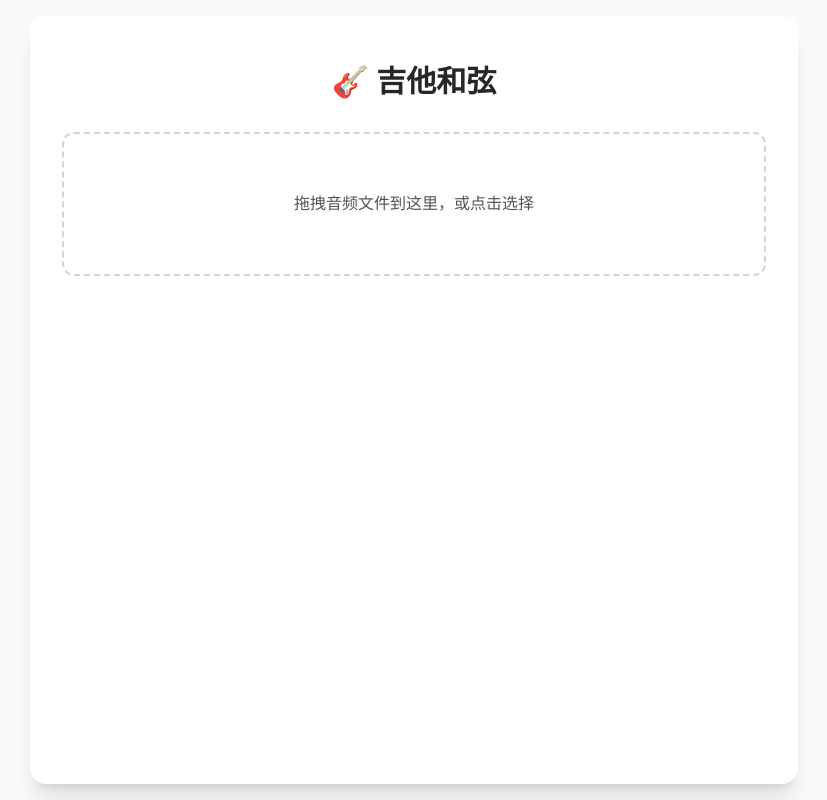
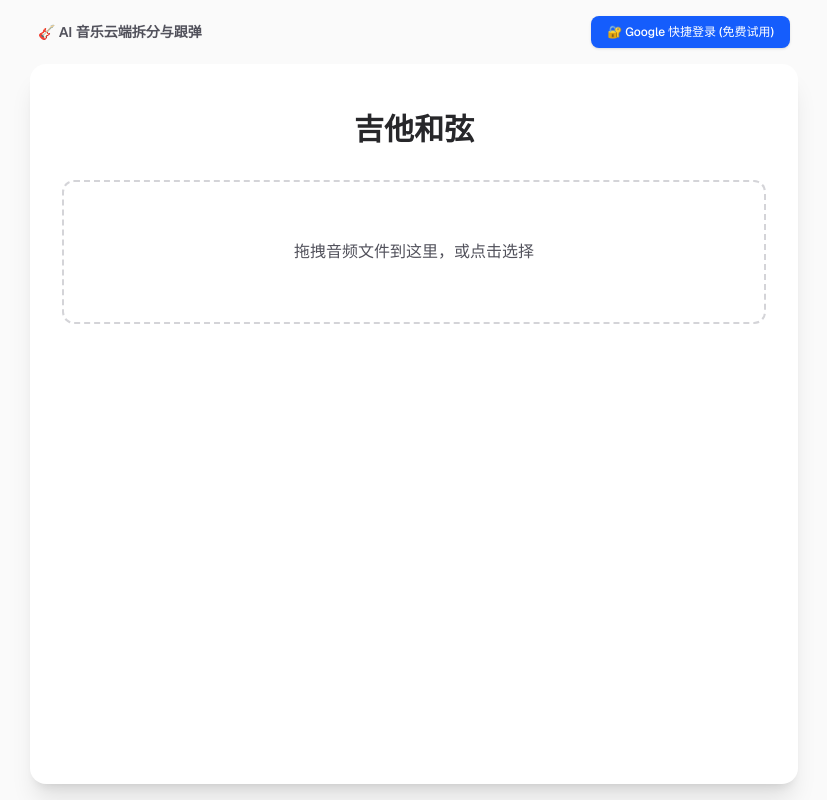
Before and after one commit to warmcoding/sound, a Next.js app: page / in a window 1280 px wide. Shown: the whole page, without its empty margins (226-1053 px from the left). Built offline with nearby package versions, Linux system fonts and the light colour scheme.

Commit message:
v032 add user system

```diff
--- a/app/page.tsx
+++ b/app/page.tsx
@@ -1,6 +1,6 @@
 'use client';
 import { createClient } from '@supabase/supabase-js';
-import { useState, useRef, useCallback } from 'react';
+import { useState, useRef, useCallback, useEffect } from 'react';
 
 const SUPABASE_URL = "https://teuhgretiiawyjtkuzkh.supabase.co"
 const SUPABASE_KEY = "eyJhbGciOiJIUzI1NiIsInR5cCI6IkpXVCJ9.eyJpc3MiOiJzdXBhYmFzZSIsInJlZiI6InRldWhncmV0aWlhd3lqdGt1emtoIiwicm9sZSI6ImFub24iLCJpYXQiOjE3ODg0MzE1OTUsImV4cCI6MjEwNDAwNzU5NX0.ElBYECVaWA0SLLWgSHgI7zaDFNdrG15DEkZ2U3RU7iA"
@@ -42,6 +42,10 @@ export default function Home() {
   const [isProcessing, setIsProcessing] = useState(false);
   const [statusMsg, setStatusMsg] = useState('');
 
+  // 👤 用户认证与额度状态
+  const [user, setUser] = useState<any>(null);
+  const [authLoading, setAuthLoading] = useState(true);
+
   // 多轨与播放时间状态
   const [isPlayingAll, setIsPlayingAll] = useState(false);
   const [currentTime, setCurrentTime] = useState(0);
@@ -49,6 +53,36 @@ export default function Home() {
   const [tracks, setTracks] = useState<Track[]>([]);
   const [chords, setChords] = useState<ChordItem[]>([]);
   const audioRefs = useRef<{ [key: string]: HTMLAudioElement | null }>({});
+
+  // 1. 初始化检查登录状态
+  useEffect(() => {
+    supabase.auth.getUser().then(({ data: { user } }) => {
+      setUser(user);
+      setAuthLoading(false);
+    });
+
+    const { data: { subscription } } = supabase.auth.onAuthStateChange((_event, session) => {
+      setUser(session?.user ?? null);
+    });
+
+    return () => subscription.unsubscribe();
+  }, []);
+
+  // 🚀 Google 快捷登录函数
+  const handleGoogleLogin = async () => {
+    await supabase.auth.signInWithOAuth({
+      provider: 'google',
+      options: {
+        redirectTo: window.location.origin,
+      },
+    });
+  };
+
+  // 🚪 登出函数
+  const handleLogout = async () => {
+    await supabase.auth.signOut();
+    setUser(null);
+  };
 
   // 处理文件上传选择
   const handleFile = useCallback((file: File) => {
@@ -103,6 +137,13 @@ export default function Home() {
 
   // 🚀 核心真实业务流程：上传至 Supabase + 调起 Modal GPU + 轮询获取音轨和弦
   const handleStartSeparation = async () => {
+    // 🔐 前置校验：必须先登录才能使用
+    if (!user) {
+      alert('为了提供高质量的云端 GPU 拆分，请先使用 Google 账号快捷登录（赠送免费完整体验）！');
+      handleGoogleLogin();
+      return;
+    }
+
     if (!audioFile) {
       alert('请先选择或拖拽音频文件！');
       return;
@@ -279,9 +320,38 @@ export default function Home() {
 
   return (
     <div className="flex flex-col flex-1 items-center justify-center bg-zinc-50 font-sans dark:bg-black p-4 min-h-screen">
+      {/* 顶部导航条：登录状态展示 */}
+      <div className="w-full max-w-3xl flex justify-between items-center mb-4 px-2">
+        <span className="text-sm font-semibold text-zinc-600 dark:text-zinc-400">🎸 AI 音乐云端拆分与跟弹</span>
+        <div>
+          {authLoading ? (
+            <span className="text-xs text-zinc-400">加载中...</span>
+          ) : user ? (
+            <div className="flex items-center gap-3">
+              <span className="text-xs text-emerald-500 font-medium truncate max-w-[180px]">
+                👤 {user.email || user.user_metadata?.full_name || '已登录用户'}
+              </span>
+              <button
+                onClick={handleLogout}
+                className="text-xs px-3 py-1.5 rounded-md bg-zinc-200 dark:bg-zinc-800 text-zinc-700 dark:text-zinc-300 hover:bg-zinc-300 transition-all"
+              >
+                登出
+              </button>
+            </div>
+          ) : (
+            <button
+              onClick={handleGoogleLogin}
+              className="text-xs px-4 py-2 rounded-lg bg-blue-600 hover:bg-blue-700 text-white font-medium shadow transition-all flex items-center gap-1.5"
+            >
+              🔐 Google 快捷登录 (免费试用)
+            </button>
+          )}
+        </div>
+      </div>
+
       <main className="flex flex-1 w-full max-w-3xl flex-col items-center gap-8 py-12 px-8 bg-white dark:bg-zinc-900 rounded-2xl shadow-xl">
         <h1 className="text-3xl font-bold text-zinc-800 dark:text-white">
-          🎸 吉他和弦
+          吉他和弦
         </h1>
 
         {/* 上传区域 */}
@@ -312,7 +382,7 @@ export default function Home() {
               className={`w-full py-3 rounded-lg text-base font-semibold transition-all ${isProcessing ? 'bg-zinc-400 cursor-not-allowed' : 'bg-blue-600 hover:bg-blue-700 text-white shadow-lg'
                 }`}
             >
-              {isProcessing ? 'AI 正在全力处理中 (请勿关闭)...' : '🚀 开始 6 轨云端拆分与和弦跟弹'}
+              {isProcessing ? 'AI 正在全力处理中 (请勿关闭)...' : user ? '🚀 开始 6 轨云端拆分与和弦跟弹' : '🔐 登录后开始 6 轨云端拆分'}
             </button>
             {statusMsg && (
               <div className="text-center p-2 rounded-lg bg-zinc-100 dark:bg-zinc-800 text-xs font-mono font-medium text-blue-600 dark:text-blue-400">
```
